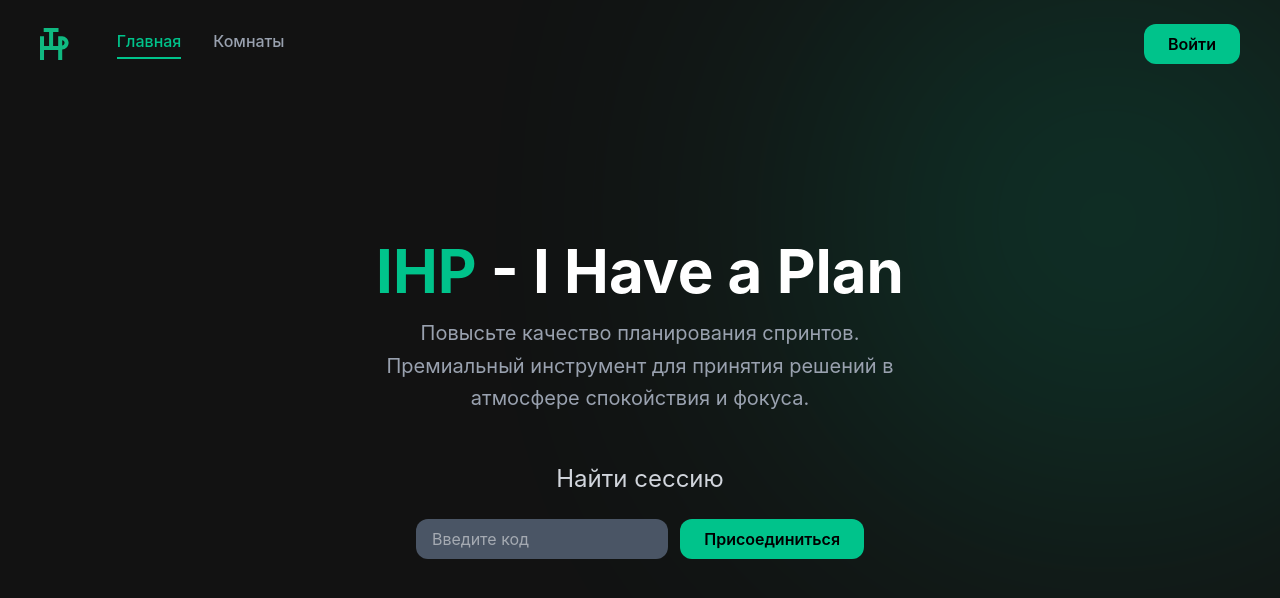
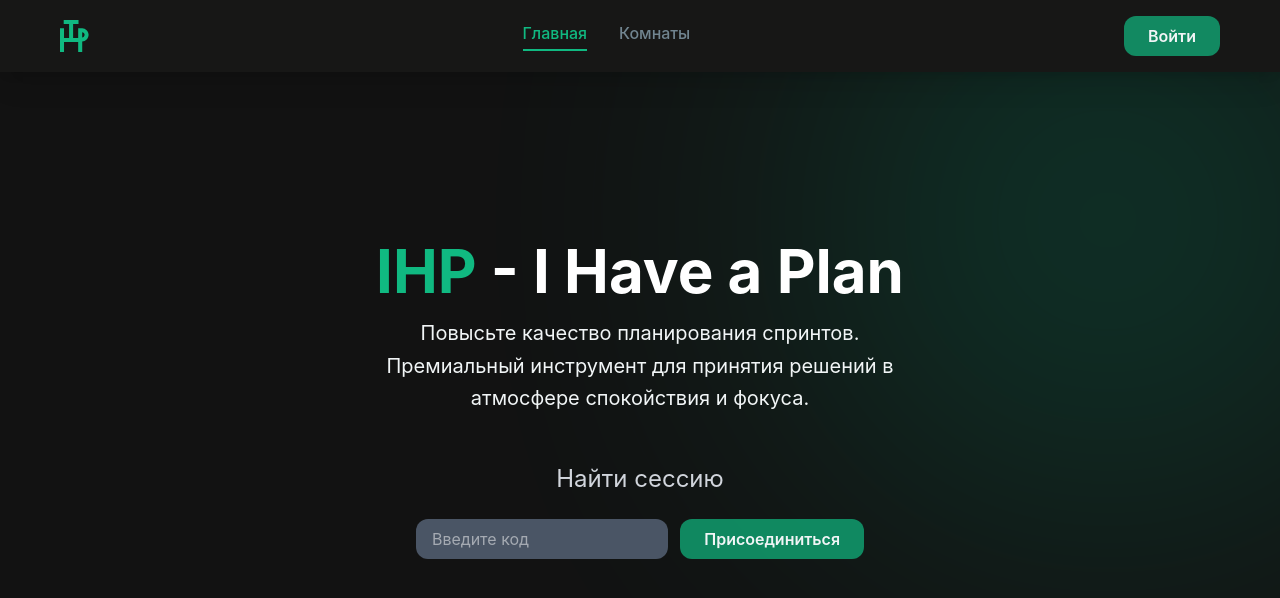
Before and after one commit to alexey-panchenko-dev/Planning-Poker, a React (Vite) app in the folder client/: page / in a window 1280 px wide. Shown: the top 598 px of the page. Built offline with nearby package versions, Linux system fonts and the light colour scheme; no server answers.

Commit message:
refactor

```diff
--- a/client/src/app/AppRouter.tsx
+++ b/client/src/app/AppRouter.tsx
@@ -1,9 +1,22 @@
-import { createBrowserRouter, Link } from "react-router";
+import { createBrowserRouter, Outlet } from "react-router"; // Добавили Outlet
 
 import { LoginPage } from "@/pages/LoginPage";
 import { HomePage } from "@/pages/HomePage";
+import { Header } from "@/widgets/Header";
+
+const Layout = () => (
+  <>
+    <Header />
+    <main>
+      <Outlet />
+    </main>
+  </>
+);
 
 export const AppRouter = createBrowserRouter([
+  {
+    element: <Layout />,
+    children: [
       {
         path: "/",
         element: <HomePage />,
@@ -20,4 +33,10 @@ export const AppRouter = createBrowserRouter([
         path: "/room/:id",
         element: <div>room</div>,
       },
+      {
+        path: "/rooms",
+        element: <div>rooms</div>,
+      },
+    ],
+  },
 ]);
--- a/client/src/app/index.css
+++ b/client/src/app/index.css
@@ -3,14 +3,14 @@
 @theme {
   /* ACCENTS */
   --color-accent: #10b981;
-  --color-danger: #be123c;
-  --color-ghost: #788994;
+  --color-danger: #b9103a;
+  --color-ghost: #7c919d;
 
   /* BACCKGROUND */
-  --color-main-bg: #121212;
-  --color-default: #262c31;
+  --color-main-bg: #171716;
+  --color-card-bg: #272b2f;
 
   /* FORNT */
-  --color-font-main: #f1f5f9;
-  --color-font-muted: #64748b;
+  --color-font-main: #f1f5f6;
+  --color-font-muted: #718590;
 }
--- a/client/src/pages/HomePage.tsx
+++ b/client/src/pages/HomePage.tsx
@@ -6,14 +6,12 @@ export const HomePage = () => {
     <div className="relative min-h-screen bg-[#121212] text-white overflow-hidden flex flex-col items-center justify-center">
       <div className="absolute top-[-10%] right-[-10%] w-[600px] h-[600px] bg-[#00c38b] opacity-20 blur-[150px] rounded-full" />
 
-      <Header />
-
       <main className="relative z-10 flex flex-col items-center text-center max-w-3xl px-4">
         <h1 className="text-6xl font-bold mb-4">
-          <span className="text-[#00c38b]">IHP</span> - I Have a Plan
+          <span className="text-accent">IHP</span> - I Have a Plan
         </h1>
 
-        <p className="text-xl text-gray-400 leading-relaxed mb-12">
+        <p className="text-xl text-font-main leading-relaxed mb-12">
           Повысьте качество планирования спринтов. <br />
           Премиальный инструмент для принятия решений в <br />
           атмосфере спокойствия и фокуса.
@@ -24,13 +22,9 @@ export const HomePage = () => {
 
           <div className="flex gap-3">
             <div className="flex-1">
-              <Input
-                placeholder="Введите код"
-                // Можно добавить кастомные стили для этого конкретного инпута,
-                // если bg-gray-600 слишком светлый
-              />
+              <Input placeholder="Введите код" />
             </div>
-            <Button value="Присоединиться" variant="primary" />
+            <Button value="Присоединиться" variant="accent" />
           </div>
         </div>
       </main>
--- a/client/src/shared/ui/Button.tsx
+++ b/client/src/shared/ui/Button.tsx
@@ -6,20 +6,20 @@ interface ButtonI {
 }
 
 const BtnVariants: Record<string, string> = {
-  primary: "bg-[#00c38b] hover:bg-[#00a375] text-black font-semibold",
-  outline:
-    "bg-transparent border border-gray-600 text-white hover:border-gray-400",
+  accent: "bg-accent/70 hover:bg-accent text-font-main font-semibold",
+  danger: "bg-danger/70 hover:bg-danger text-font-main font-semibold",
+  ghost: "bg-danger/70 hover:bg-danger text-font-main font-semibold",
 };
 
 export const Button = ({
   value,
-  variant = "primary",
+  variant = "accent",
   type = "button",
   onClick,
 }: ButtonI) => {
   return (
     <button
-      className={`py-2 px-6 rounded-xl transition-all active:scale-95 ${BtnVariants[variant]}`}
+      className={`py-2 px-6 rounded-xl transition-all duration-200 active:scale-95 ${BtnVariants[variant] || ""}`}
       type={type}
       onClick={onClick}
     >
--- a/client/src/widgets/Header.tsx
+++ b/client/src/widgets/Header.tsx
@@ -1,25 +1,32 @@
 import { Link } from "react-router-dom";
 import { Button } from "@/shared";
+import { NavLink } from "react-router-dom";
 
 export const Header = () => {
+  const navigation = [
+    { id: 1, title: "Главная", path: "/" },
+    { id: 2, title: "Комнаты", path: "/rooms" },
+  ];
+
   return (
-    <header className="flex items-center justify-between px-10 py-6 bg-transparent absolute top-0 w-full z-10">
-      <div className="flex items-center gap-12">
-        <img src="/Logo.svg" alt="IHP Logo" className="h-8" />
-        <nav className="flex gap-8 text-gray-400 font-medium">
-          <Link
-            to="/"
-            className="text-[#00c38b] border-b-2 border-[#00c38b] pb-1"
+    <header className="flex items-center justify-between px-15 py-4 bg-main-bg shadow-xl absolute top-0 w-full z-10">
+      <img src="/Logo.svg" alt="IHP Logo" className="h-8" />
+      <nav className="flex gap-8 text-gray-400 font-medium">
+        {navigation.map((link) => (
+          <NavLink
+            key={link.id}
+            to={link.path}
+            className={({ isActive }) =>
+              `pb-1 transition-all ${isActive ? "text-accent border-b-2 border-accent" : "text-font-muted"}`
+            }
           >
-            Главная
-          </Link>
-          <Link to="/rooms" className="hover:text-white transition-colors">
-            Комнаты
-          </Link>
-        </nav>
-      </div>
+            {link.title}
+          </NavLink>
+        ))}
+      </nav>
+
       <Link to="/auth">
-        <Button value="Войти" variant="primary" />
+        <Button value="Войти" />
       </Link>
     </header>
   );
```
Also changed, not shown: client/src/pages/RoomsPage.tsx (added). Lines whose indentation alone changed are shown as unchanged.
